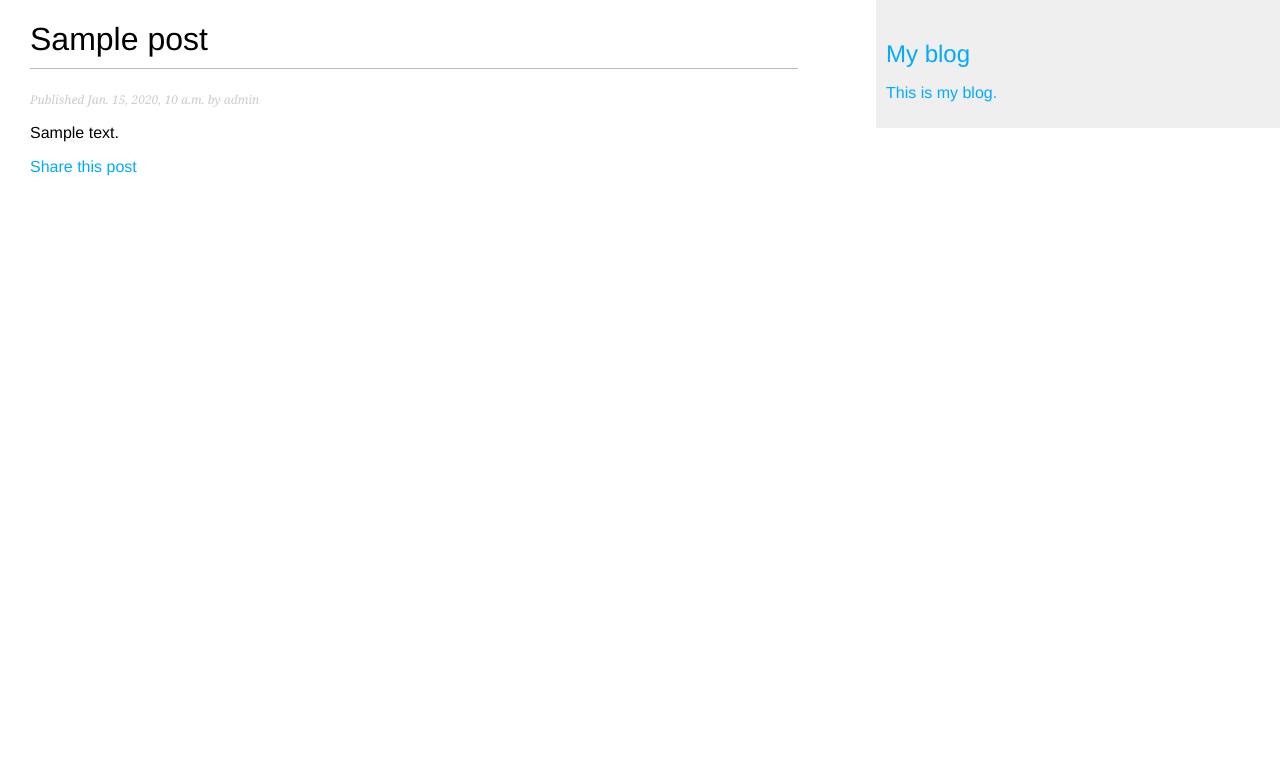
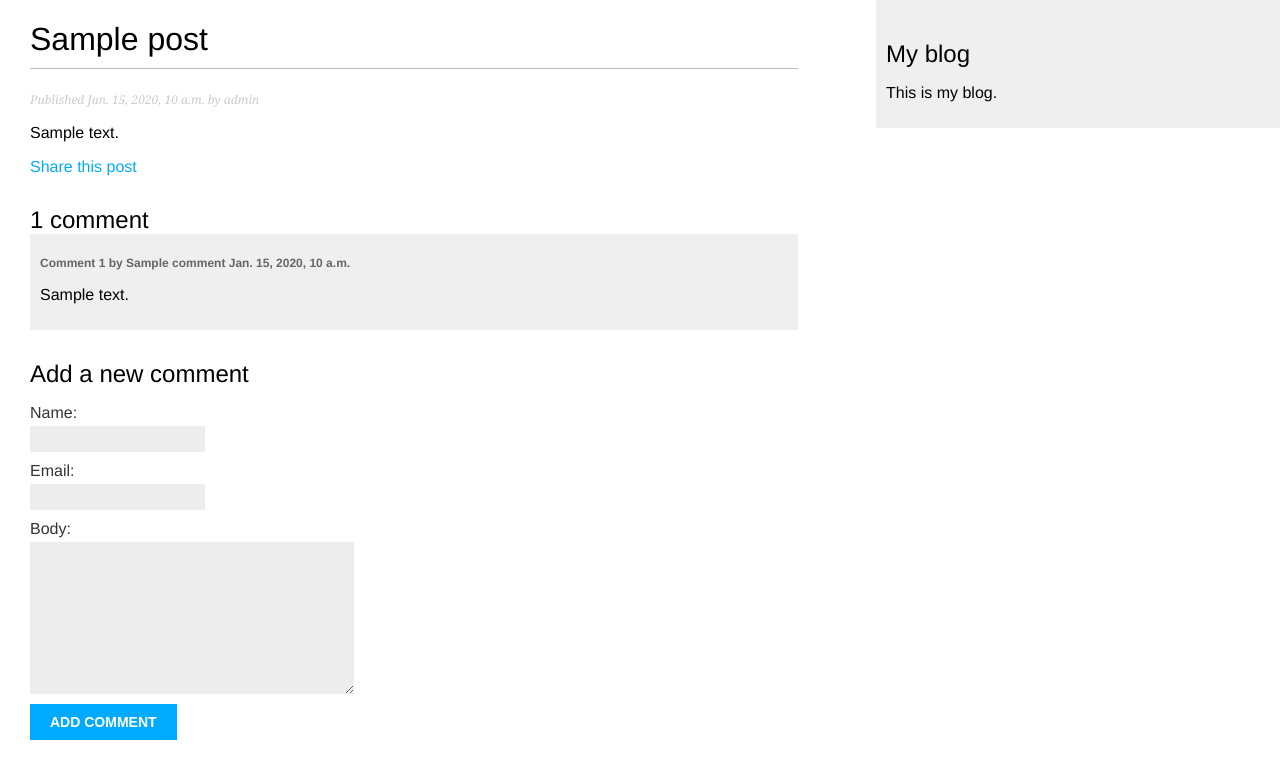
Before and after one commit to ragyrad/DjangoLearn, a Django app: a page that uses myblog/blog/templates/blog/post/detail.html in a window 1280 px wide. Shown: the top 779 px of the page. Run offline with Django 3.2, Linux system fonts and the light colour scheme; data comes from the database, SQL or seed files in the repository; tables that the repository leaves empty hold one stand-in row (values such as "Sample post").

Commit message:
Create a comment system

```diff
--- a/myblog/blog/forms.py
+++ b/myblog/blog/forms.py
@@ -1,5 +1,5 @@
 from django import forms
-
+from .models import Comment
 
 class EmailPostForm(forms.Form):
     name = forms.CharField(max_length=25)
@@ -7,3 +7,9 @@
     to = forms.EmailField()
     comments = forms.CharField(required=False,
                               widget=forms.Textarea)
+
+
+class CommentForm(forms.ModelForm):
+    class Meta:
+        model = Comment
+        fields = ('name', 'email', 'body')
--- a/myblog/blog/models.py
+++ b/myblog/blog/models.py
@@ -42,3 +42,21 @@
                                                  self.publish.month,
                                                  self.publish.day,
                                                  self.slug])
+
+
+class Comment(models.Model):
+    post = models.ForeignKey(Post,
+                             on_delete=models.CASCADE,
+                             related_name='comments')
+    name = models.CharField(max_length=80)
+    email = models.EmailField()
+    body = models.TextField()
+    created = models.DateTimeField(auto_now_add=True)
+    updated = models.DateTimeField(auto_now=True)
+    active = models.BooleanField(default=True)
+
+    class Meta:
+        ordering = ('created',)
+
+    def __str__(self):
+        return f"Comment by {self.name} on {self.post}"
--- a/myblog/blog/templates/blog/post/detail.html
+++ b/myblog/blog/templates/blog/post/detail.html
@@ -10,6 +10,32 @@
     {{ post.body|linebreaks }}
     <p>
         <a href="{% url "blog:post_share" post.id %}">
-        Share this post
+        Share this post</a>
     </p>
+    {% with comments.count as total_comments %}
+        <h2>
+            {{ total_comments }} comment{{ total_comments|pluralize }}
+        </h2>
+    {% endwith %}
+    {% for comment in comments %}
+        <div class="comment">
+            <p class="info">
+                Comment {{ forloop.counter }} by {{ comment.name }}
+                {{ comment.created }}
+            </p>
+            {{ comment.body|linebreaks }}
+        </div>
+    {% empty %}
+        <p>There are no comments yet.</p>
+    {% endfor %}
+    {% if new_comment %}
+        <h2>Your comment has been added.</h2>
+    {% else %}
+        <h2>Add a new comment</h2>
+        <form method="post">
+            {{ comment_form.as_p }}
+            {% csrf_token %}
+            <p><input type="submit" value="Add comment"></p>
+        </form>
+    {% endif %}
 {% endblock  %}
--- a/myblog/blog/views.py
+++ b/myblog/blog/views.py
@@ -3,8 +3,8 @@
 from django.core.paginator import Paginator, EmptyPage, PageNotAnInteger
 from django.views.generic import ListView
 
-from .models import Post
-from .forms import EmailPostForm
+from .models import Post, Comment
+from .forms import EmailPostForm, CommentForm
 
 
 class PostListView(ListView):
@@ -38,7 +38,28 @@
                                    publish__year=year,
                                    publish__month=month,
                                    publish__day=day)
-    return render(request, 'blog/post/detail.html', {'post': post})
+    # List of active comments for this post
+    comments = post.comments.filter(active=True)
+
+    new_comment = None
+
+    if request.method == 'POST':
+        # A comment was posted
+        comment_form = CommentForm(request.POST)
+        if comment_form.is_valid():
+            # Create Comment object but don't save to database yet
+            new_comment = comment_form.save(commit=False)
+            # Assigt the current post to the comment
+            new_comment.post = post
+            # Save the comment to the database
+            new_comment.save()
+    else:
+        comment_form = CommentForm()
+
+    return render(request, 'blog/post/detail.html', {'post': post,
+                                                     'comments': comments,
+                                                     'new_comment': new_comment,
+                                                     'comment_form': comment_form})
 
 
 def post_share(request, post_id):
```
Also changed, not shown: myblog/blog/admin.py (+8 -1 lines), myblog/blog/migrations/0002_comment.py (added).
